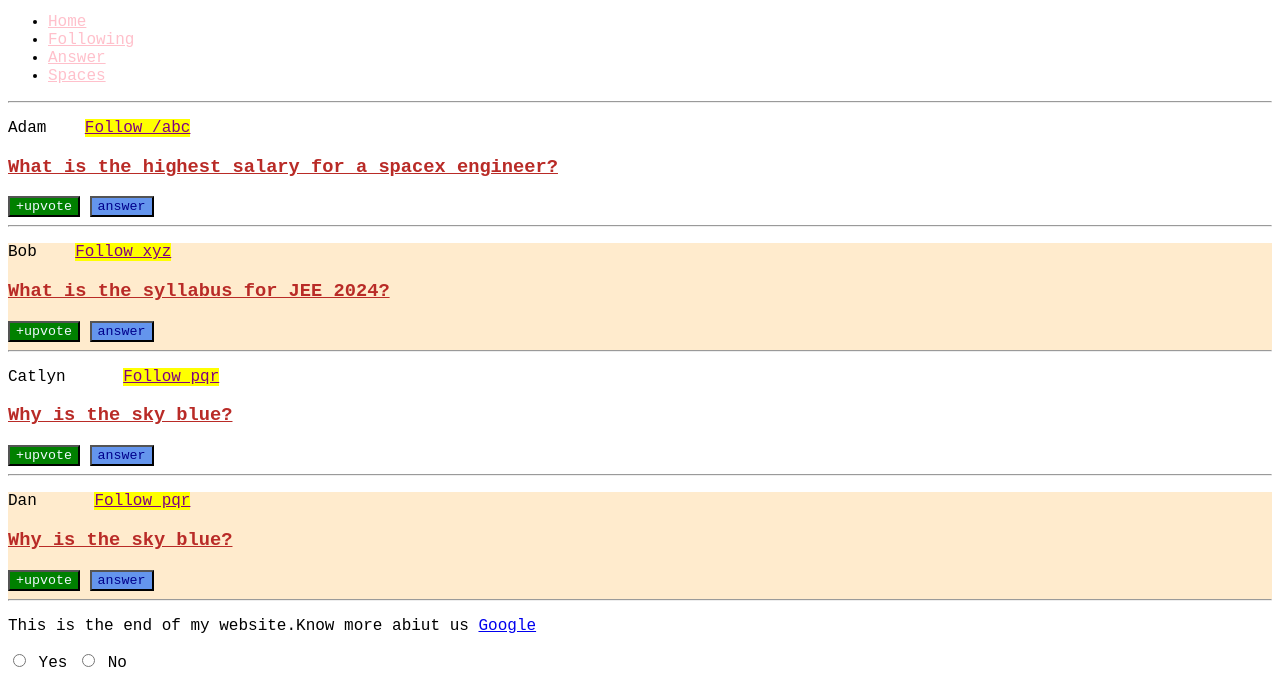
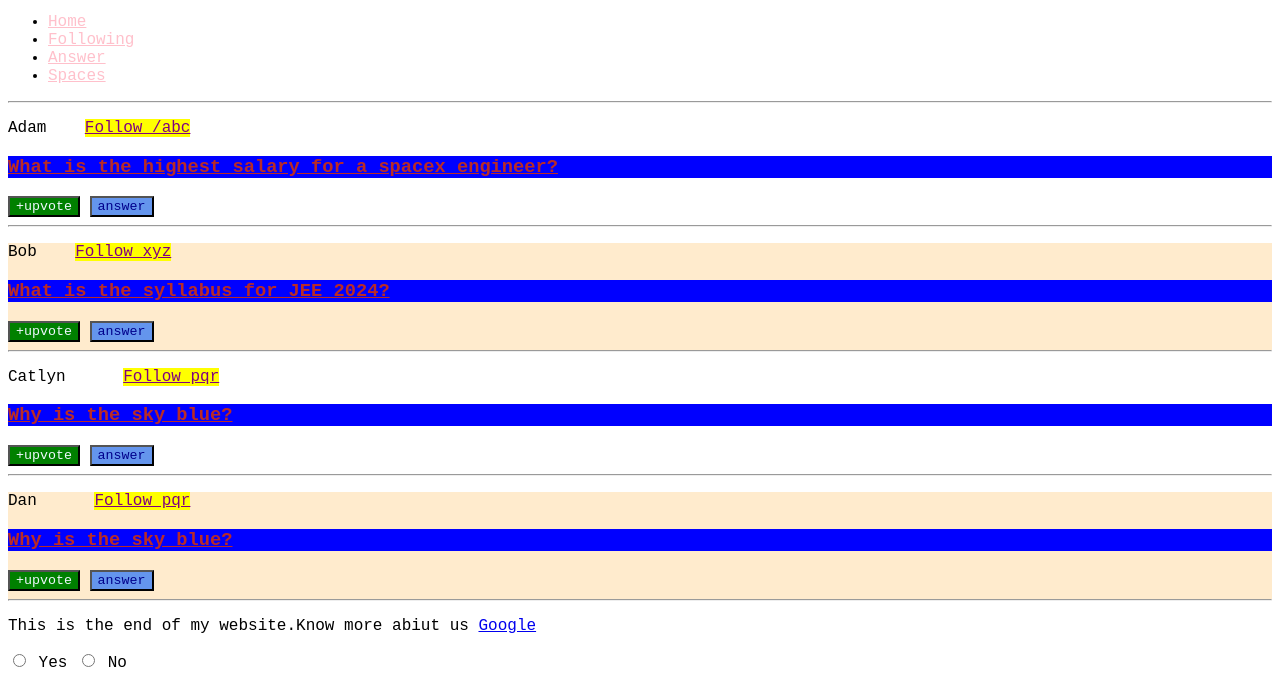
Before and after one commit to AhmadRaza97x/CSS, a plain HTML site: page Quora.html in a window 1280 px wide. Shown: the part 104-800 px from the top of the page. Drawn offline with Linux system fonts and the light colour scheme.

Commit message:
initial commit

```diff
--- a/Quora.css
+++ b/Quora.css
@@ -94,3 +94,13 @@ div:nth-of-type(2n)
 {
     background-color: blanchedalmond;
 }
+
+h3
+{
+    background-color: yellow;
+}
+
+h3
+{
+    background-color: blue;
+}
```
